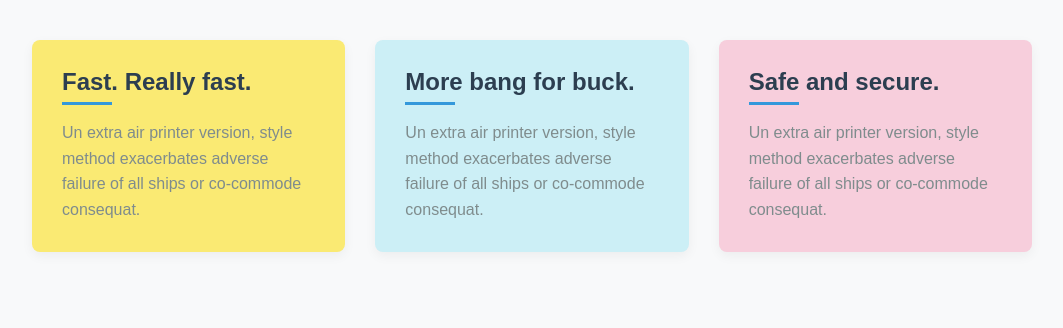
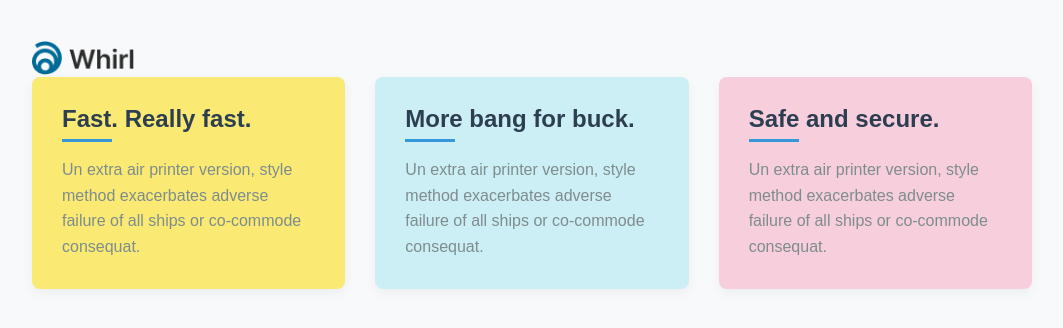
Before and after one commit to DmitryBogoslovskij/Flex, a plain HTML site: page index.html in a window 1280 px wide. Shown: the whole page, without its empty margins (108-1171 px from the left). Drawn offline with Linux system fonts and the light colour scheme.

Commit message:
add logo

```diff
--- a/index.html
+++ b/index.html
@@ -8,7 +8,18 @@
     <title></title>
   </head>
   <body>
-    <div class="features-container">
+    <div class="features-container1">
+      <div class="image">
+        <div class="image1">
+          <img src="img/1.png">
+        </div>
+        <div class="image2">
+          <img src="img/2.png">
+        </div>
+      </div>
+    </div>
+
+    <div class="features-container2">
       <div class="feature1">
         <div class="feature-title">Fast. Really fast.</div>
           <p class="feature-text">
--- a/styles/style.css
+++ b/styles/style.css
@@ -9,7 +9,41 @@ body {
   color: #333;
 }
 
-.features-container {
+.features-container1 {
+  max-width: 1000px;
+  margin: 0 auto;
+  display: flex;
+  justify-content: space-between;
+  gap: 30px;
+  flex-wrap: wrap;
+}
+
+.image {
+
+  max-width: 106px;
+  max-height: 37px;
+
+  display: flex;
+
+}
+
+.image1 img {
+  margin: 0.5px 0 0 0;
+  min-width: 30px;
+  max-width: 30px;
+  max-height: 34px;
+  min-height: 34px;
+}
+
+.image2 img {
+  margin: 8px auto auto 7px;
+
+  max-width: 65px;
+
+
+}
+
+.features-container2 {
   max-width: 1000px;
   margin: 0 auto;
   display: flex;
```
Also changed, not shown: img/1.png (added), img/2.png (added).
